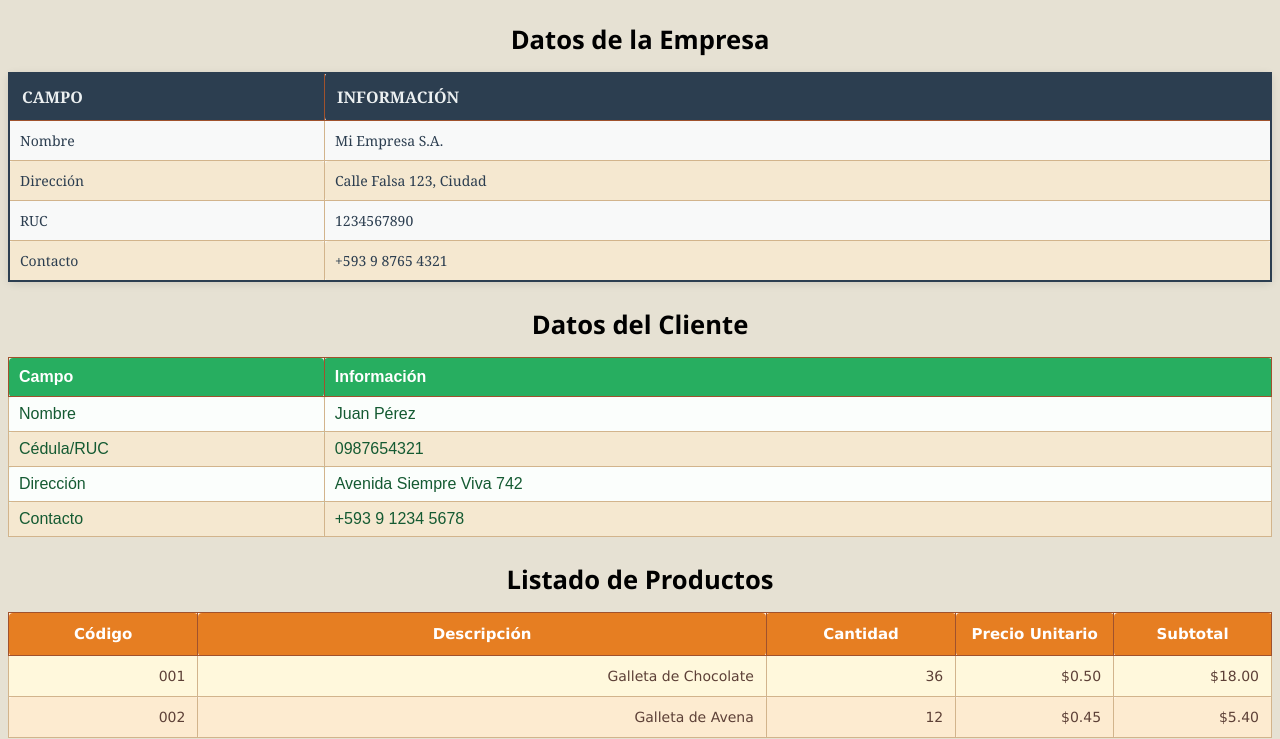
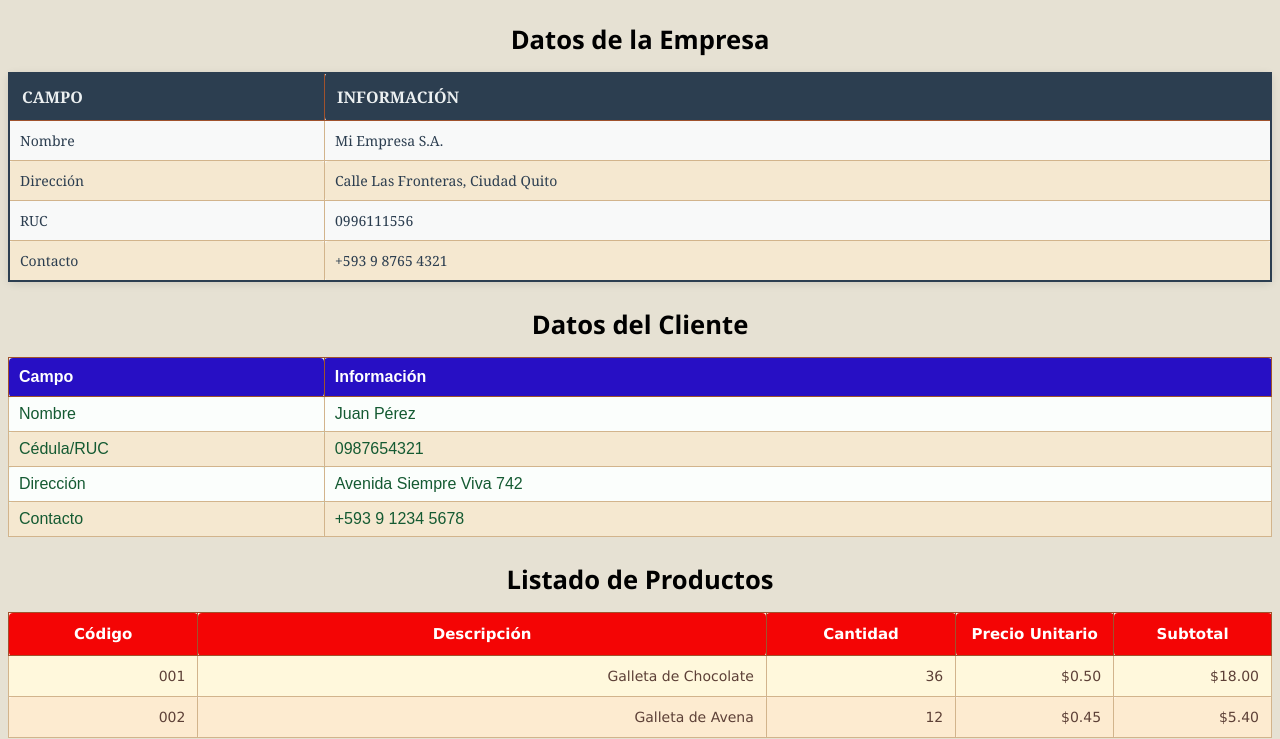
Before and after one commit to Dennis-Andrade/Desarrollo-de-Interfaz-Web-de-Factura, a plain HTML site: page Factura_DreamCookies/index.html in a window 1280 px wide. Shown: the part 61-800 px from the top of the page. Drawn offline with Linux system fonts and the light colour scheme.

Commit message:
Presentacion de la defensa
Se modificaron partes del codigo para realizar una defensa en clase

```diff
--- a/Factura_DreamCookies/index.html
+++ b/Factura_DreamCookies/index.html
@@ -13,8 +13,8 @@
     <table>
         <tr><th>Campo</th><th>Información</th></tr>
         <tr><td>Nombre</td><td>Mi Empresa S.A.</td></tr>
-        <tr><td>Dirección</td><td>Calle Falsa 123, Ciudad</td></tr>
-        <tr><td>RUC</td><td>1234567890</td></tr>
+        <tr><td>Dirección</td><td>Calle Las Fronteras, Ciudad Quito</td></tr>
+        <tr><td>RUC</td><td>0996111556</td></tr>
         <tr><td>Contacto</td><td>+593 9 8765 4321</td></tr>
     </table>
 
--- a/Factura_DreamCookies/styles.css
+++ b/Factura_DreamCookies/styles.css
@@ -70,12 +70,12 @@ table:nth-of-type(1) td {
 }
 
 table:nth-of-type(2) {
-  border: 1px dashed #27AE60;
+  border: 1px dashed #420dc7;
   border-radius: 4px;
   background-color: #E9F7EF;
 }
 table:nth-of-type(2) th {
-  background-color: #27AE60;
+  background-color: #270fc4;
   color: #FFFFFF;
   font-family: 'Arial', sans-serif;
   font-weight: bold;
@@ -95,7 +95,7 @@ table:nth-of-type(3) {
   background-color: #FEF5E7;
 }
 table:nth-of-type(3) th {
-  background-color: #E67E22;
+  background-color: #f40505;
   color: #FFFFFF;
   font-family: 'Verdana', sans-serif;
   font-size: 15px;
```
